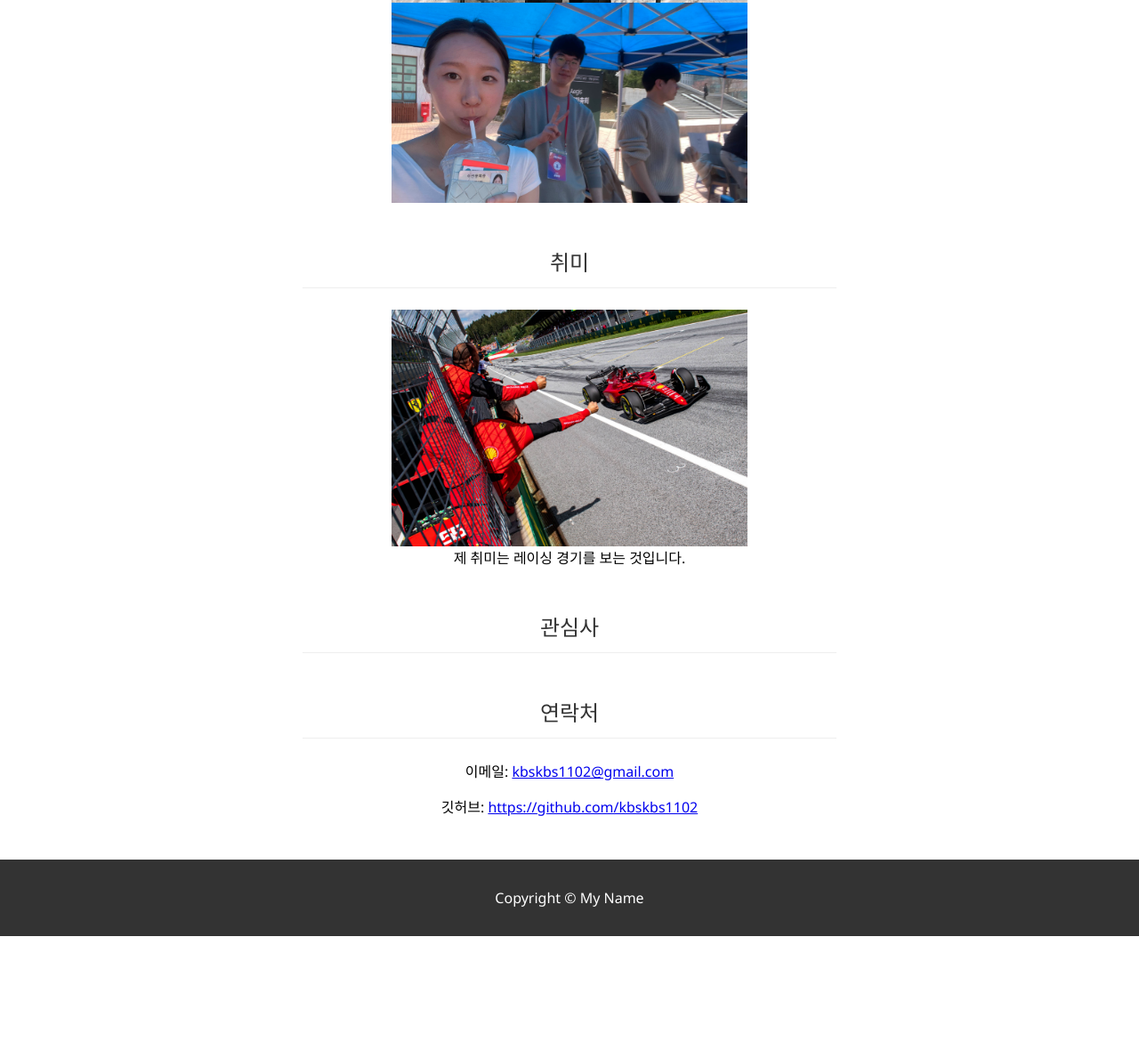
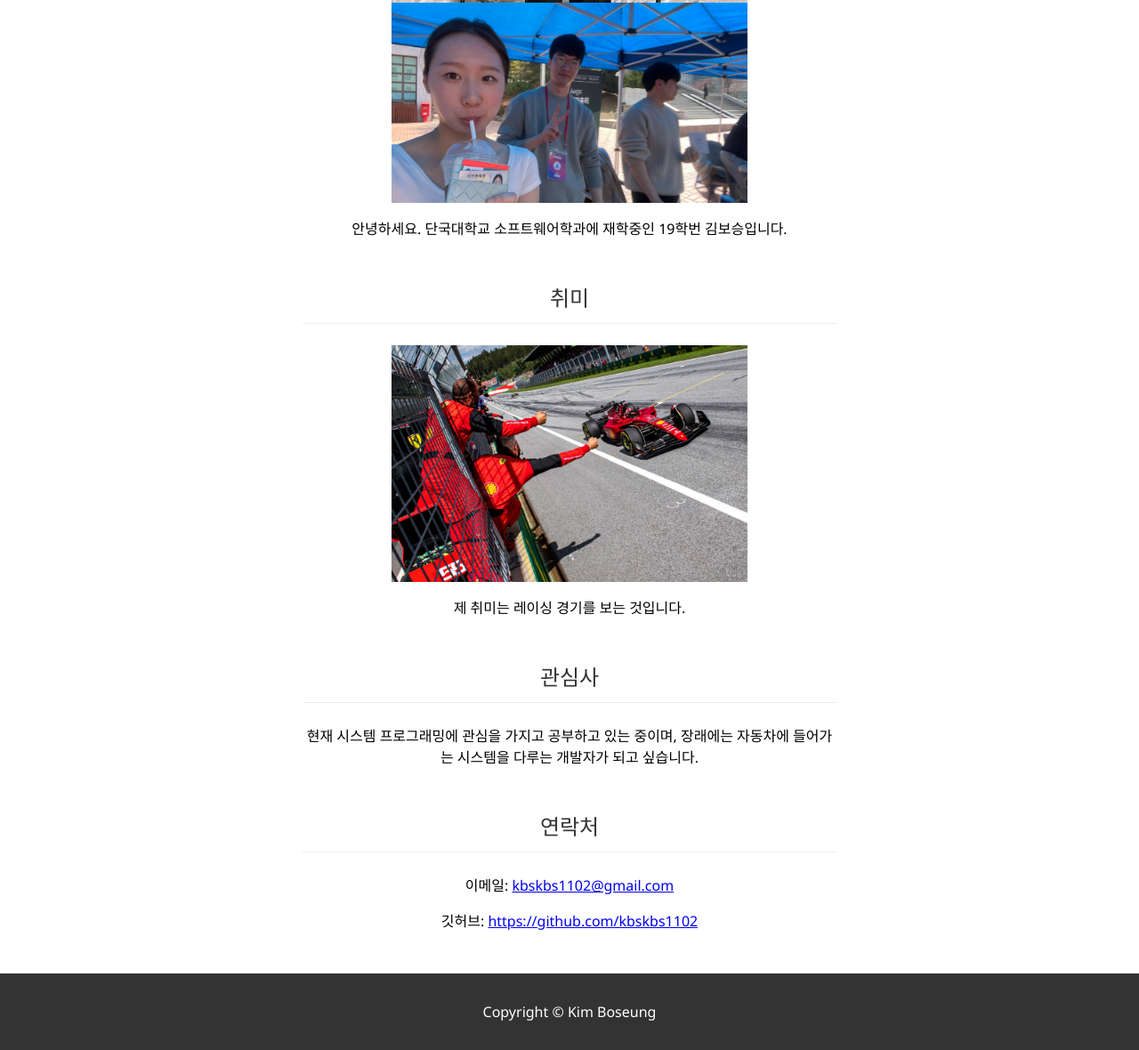
Before and after one commit to kbskbs1102/Mid-Term-Project, a plain HTML site: page index.html in a window 1280 px wide. Shown: the part 997-2177 px from the top of the page at 89% size. Before the commit the page ends 2049 px from the top, so only its background shows below. Drawn offline with Linux system fonts and the light colour scheme.

Commit message:
commit_7

```diff
--- a/index.html
+++ b/index.html
@@ -101,14 +101,17 @@
         <h2>자기소개</h2>
         <img src="스키.jpg" width="400" height="550">
         <img src="알림제.jpg" width="400" height="215">
+        <p>안녕하세요. 단국대학교 소프트웨어학과에 재학중인 19학번 김보승입니다.</p>
+        <p></p>
     </div>
     <div id="hobby">
         <h2>취미</h2>
         <img src="220054-scuderia-ferrari-austrian-gp-2022-race.jpg" width="400" height="215">
-        제 취미는 레이싱 경기를 보는 것입니다.
+        <p>제 취미는 레이싱 경기를 보는 것입니다.</p>
     </div>
     <div id="interests">
         <h2>관심사</h2>
+        <p>현재 시스템 프로그래밍에 관심을 가지고 공부하고 있는 중이며, 장래에는 자동차에 들어가는 시스템을 다루는 개발자가 되고 싶습니다.</p>
     </div>
     <div id="contact">
         <h2>연락처</h2>
@@ -119,6 +122,6 @@
     </div>
 </body>
 <footer>
-    <p>Copyright © My Name</p>
+    <p>Copyright © Kim Boseung</p>
 </footer>
 </html>
```
